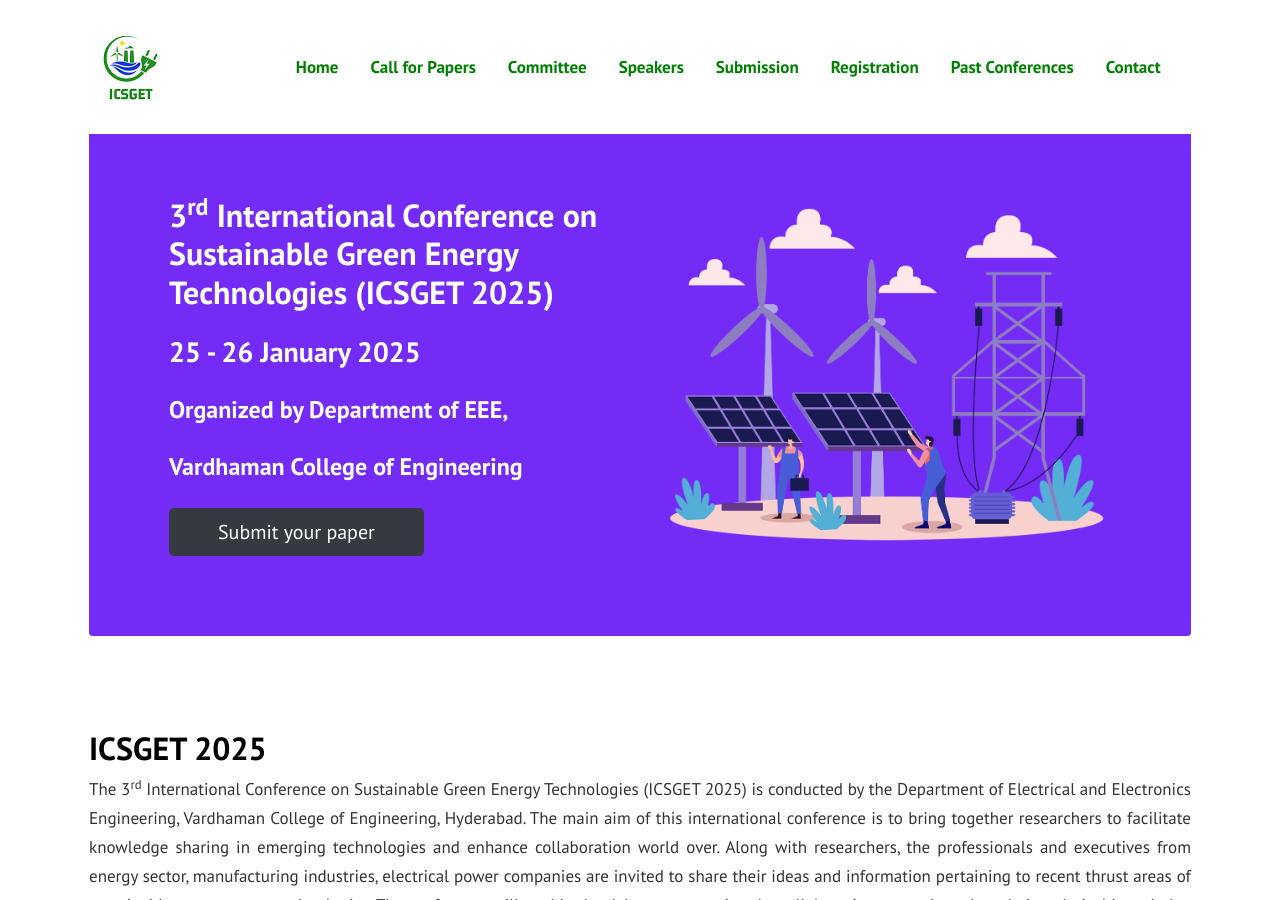
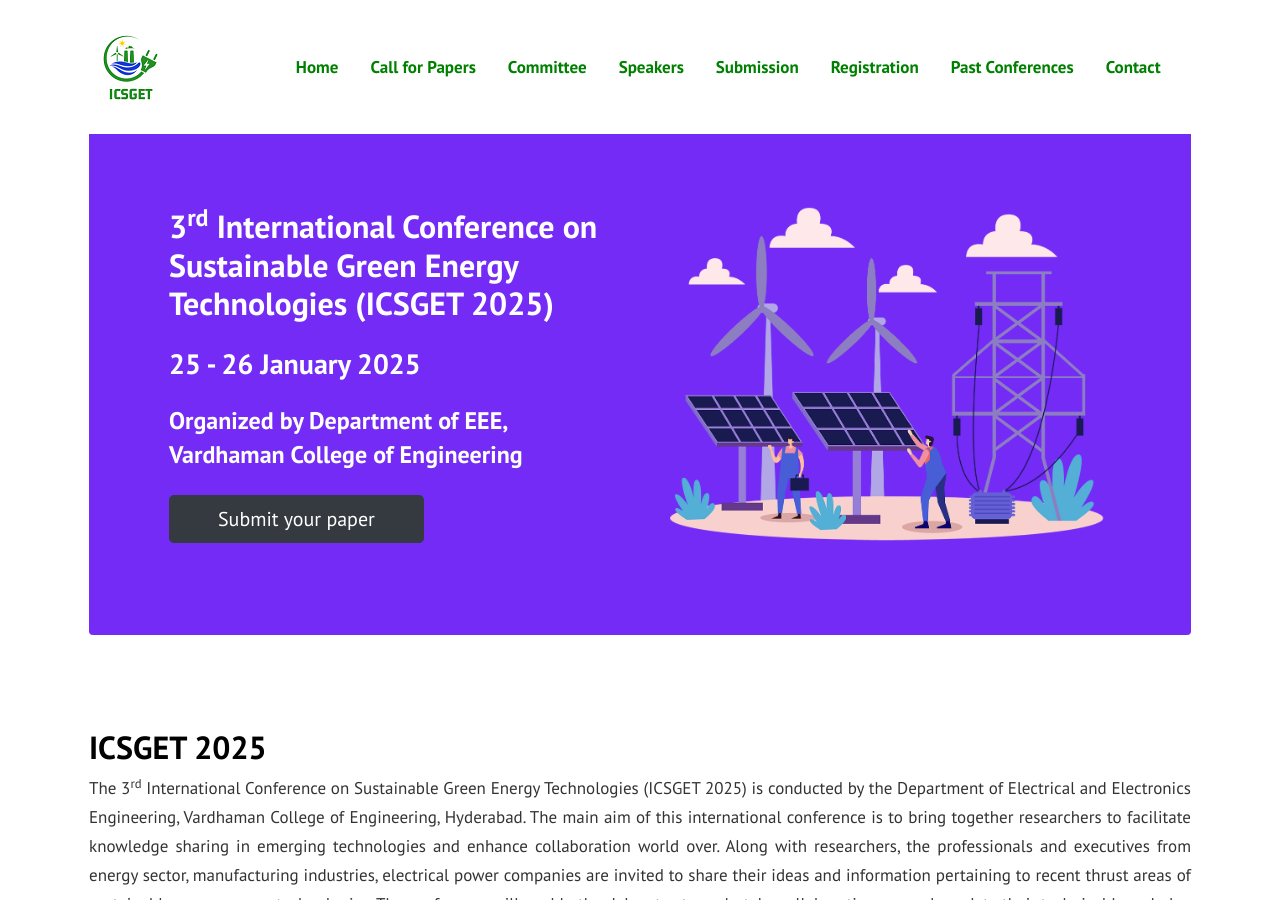
Before and after one commit to sravivarmanvce/temp, a Jekyll site: the page built from index.md, in a window 1280 px wide and 900 px high. Built offline with Jekyll 4.4.1, drawn with Linux system fonts in a browser that asks for light colours.

Commit message:
Update index.md

```diff
--- a/index.md
+++ b/index.md
@@ -13,8 +13,7 @@
       <!--h1 class="font-weight-bold mb-4 serif-font" style="color:#fff">ICSGET 2025</h1-->
       <h2 class="mb-4" style="color:#ffffff">3<sup>rd</sup> International Conference on Sustainable Green Energy Technologies (ICSGET 2025)</h2>
 	  <h3 class="mb-4" style="color:#ffffff">25 - 26 January 2025</h3>
-	  <h4 class="mb-4" style="color:#ffffff">Organized by Department of EEE,</h4>
-	  <h4 class="mb-4" style="color:#ffffff">Vardhaman College of Engineering</h4>
+	  <h4 class="mb-4" style="color:#ffffff">Organized by Department of EEE, Vardhaman College of Engineering</h4>
       <a href="{{site.baseurl}}/submission" class="btn btn-dark text-white px-5 btn-lg">Submit your paper</a>
     </div>
     <div class="col-md-6 text-right pl-0 pl-lg-4">
```
